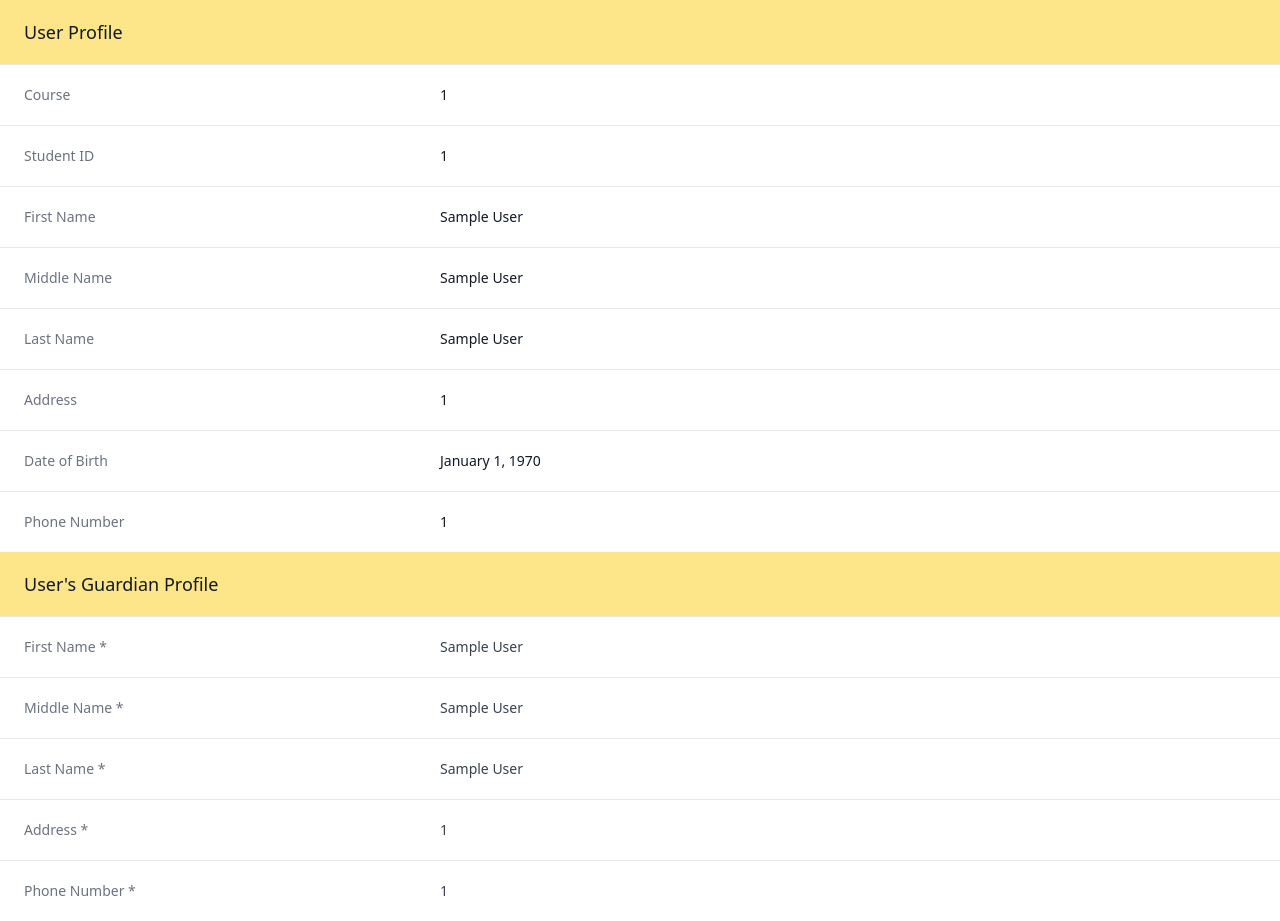
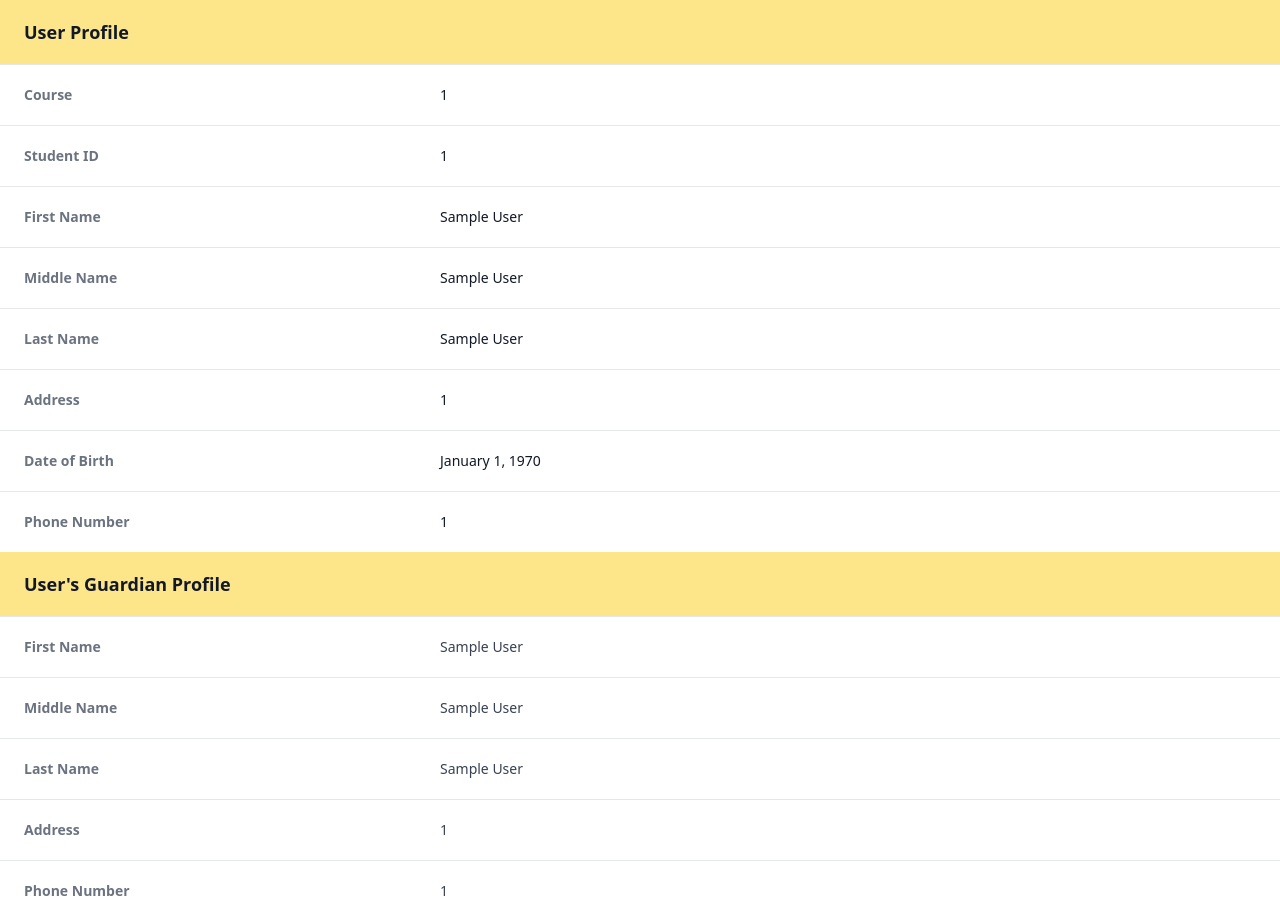
Before and after one commit to vinsrendon/IM2_Project, a PHP site: page /viewstudentinfo in a window 1280 px wide. Shown: the part 76-997 px from the top of the page. Run offline with PHP 8.4, Linux system fonts and the light colour scheme; the visitor is signed in with stand-in values (Sample User, id 1); some libraries are stand-ins or nearby versions.

Commit message:
Add files via upload

```diff
--- a/public/views/admin/viewStudentInfo.php
+++ b/public/views/admin/viewStudentInfo.php
@@ -12,14 +12,14 @@
     <?php require_once 'adminNav.php'?>
 
     <div class="px-4 py-5 sm:px-6 bg-amber-200">
-        <h3 class="text-lg leading-6 font-medium text-gray-900">
+        <h3 class="text-lg leading-6 font-bold text-gray-900">
             User Profile
         </h3>
     </div>
     <div class="border-t border-gray-200 px-4 py-5 sm:p-0">
         <dl class="sm:divide-y sm:divide-gray-200">
             <div class="py-3 sm:py-5 sm:grid sm:grid-cols-3 sm:gap-4 sm:px-6">
-                <dt class="text-sm font-medium text-gray-500">
+                <dt class="text-sm font-bold text-gray-500">
                     Course
                 </dt>
                 <dd class="mt-1 text-sm text-gray-900 sm:mt-0 sm:col-span-2">
@@ -27,7 +27,7 @@
                 </dd>
             </div>
             <div class="py-3 sm:py-5 sm:grid sm:grid-cols-3 sm:gap-4 sm:px-6">
-                <dt class="text-sm font-medium text-gray-500">
+                <dt class="text-sm font-bold text-gray-500">
                     Student ID
                 </dt>
                 <dd class="mt-1 text-sm text-gray-900 sm:mt-0 sm:col-span-2">
@@ -35,7 +35,7 @@
                 </dd>
             </div>
             <div class="py-3 sm:py-5 sm:grid sm:grid-cols-3 sm:gap-4 sm:px-6">
-                <dt class="text-sm font-medium text-gray-500">
+                <dt class="text-sm font-bold text-gray-500">
                     First Name
                 </dt>
                 <dd class="mt-1 text-sm text-gray-900 sm:mt-0 sm:col-span-2">
@@ -43,7 +43,7 @@
                 </dd>
             </div>
             <div class="py-3 sm:py-5 sm:grid sm:grid-cols-3 sm:gap-4 sm:px-6">
-                <dt class="text-sm font-medium text-gray-500">
+                <dt class="text-sm font-bold text-gray-500">
                     Middle Name
                 </dt>
                 <dd class="mt-1 text-sm text-gray-900 sm:mt-0 sm:col-span-2">
@@ -51,7 +51,7 @@
                 </dd>
             </div>
             <div class="py-3 sm:py-5 sm:grid sm:grid-cols-3 sm:gap-4 sm:px-6">
-                <dt class="text-sm font-medium text-gray-500">
+                <dt class="text-sm font-bold text-gray-500">
                     Last Name
                 </dt>
                 <dd class="mt-1 text-sm text-gray-900 sm:mt-0 sm:col-span-2">
@@ -59,7 +59,7 @@
                 </dd>
             </div>
             <div class="py-3 sm:py-5 sm:grid sm:grid-cols-3 sm:gap-4 sm:px-6">
-                <dt class="text-sm font-medium text-gray-500">
+                <dt class="text-sm font-bold text-gray-500">
                     Address
                 </dt>
                 <dd class="mt-1 text-sm text-gray-900 sm:mt-0 sm:col-span-2">
@@ -67,7 +67,7 @@
                 </dd>
             </div>
             <div class="py-3 sm:py-5 sm:grid sm:grid-cols-3 sm:gap-4 sm:px-6">
-                <dt class="text-sm font-medium text-gray-500">
+                <dt class="text-sm font-bold text-gray-500">
                     Date of Birth
                 </dt>
                 <dd class="mt-1 text-sm text-gray-900 sm:mt-0 sm:col-span-2">
@@ -75,7 +75,7 @@
                 </dd>
             </div>
             <div class="py-3 sm:py-5 sm:grid sm:grid-cols-3 sm:gap-4 sm:px-6">
-                <dt class="text-sm font-medium text-gray-500">
+                <dt class="text-sm font-bold text-gray-500">
                     Phone Number
                 </dt>
                 <dd class="mt-1 text-sm text-gray-900 sm:mt-0 sm:col-span-2">
@@ -86,47 +86,47 @@
     </div>
 
     <div class="px-4 py-5 sm:px-6 bg-amber-200">
-        <h3 class="text-lg leading-6 font-medium text-gray-900">
+        <h3 class="text-lg leading-6 font-bold text-gray-900">
             User's Guardian Profile
         </h3>
     </div>
     <div class="border-t border-gray-200 px-4 py-5 sm:p-0">
         <dl class="sm:divide-y sm:divide-gray-200">
             <div class="py-3 sm:py-5 sm:grid sm:grid-cols-3 sm:gap-4 sm:px-6">
-                <dt class="text-sm font-medium text-gray-500">
-                    First Name *
+                <dt class="text-sm font-bold text-gray-500">
+                    First Name
                 </dt>
                 <dd class="mt-1 text-sm text-gray-900 sm:mt-0 sm:col-span-2">
                     <input type="text" class="text-gray-700 bg-transparent border-0 w-full" value="<?php echo $_SESSION['temp_gfname']?>"/>
                 </dd>
             </div>
             <div class="py-3 sm:py-5 sm:grid sm:grid-cols-3 sm:gap-4 sm:px-6">
-                <dt class="text-sm font-medium text-gray-500">
-                    Middle Name *
+                <dt class="text-sm font-bold text-gray-500">
+                    Middle Name
                 </dt>
                 <dd class="mt-1 text-sm text-gray-900 sm:mt-0 sm:col-span-2">
                     <input type="text" class="text-gray-700 bg-transparent border-0 w-full" value="<?php echo $_SESSION['temp_gmname']?>"/>
                 </dd>
             </div>
             <div class="py-3 sm:py-5 sm:grid sm:grid-cols-3 sm:gap-4 sm:px-6">
-                <dt class="text-sm font-medium text-gray-500">
-                    Last Name *
+                <dt class="text-sm font-bold text-gray-500">
+                    Last Name
                 </dt>
                 <dd class="mt-1 text-sm text-gray-900 sm:mt-0 sm:col-span-2">
                     <input type="text" class="text-gray-700 bg-transparent border-0 w-full" value="<?php echo $_SESSION['temp_glname']?>"/>
                 </dd>
             </div>
             <div class="py-3 sm:py-5 sm:grid sm:grid-cols-3 sm:gap-4 sm:px-6">
-                <dt class="text-sm font-medium text-gray-500">
-                    Address *
+                <dt class="text-sm font-bold text-gray-500">
+                    Address
                 </dt>
                 <dd class="mt-1 text-sm text-gray-900 sm:mt-0 sm:col-span-2">
                     <input type="text" class="text-gray-700 bg-transparent border-0 w-full" value="<?php echo $_SESSION['temp_gaddress']?>"/>
                 </dd>
             </div>
             <div class="py-3 sm:py-5 sm:grid sm:grid-cols-3 sm:gap-4 sm:px-6">
-                <dt class="text-sm font-medium text-gray-500">
-                    Phone Number *
+                <dt class="text-sm font-bold text-gray-500">
+                    Phone Number
                 </dt>
                 <dd class="mt-1 text-sm text-gray-900 sm:mt-0 sm:col-span-2">
                     <input type="text" class="text-gray-700 bg-transparent border-0 w-full" value="<?php echo $_SESSION['temp_gpnumber']?>"/>
--- a/public/views/admin/viewStudentSubject.php
+++ b/public/views/admin/viewStudentSubject.php
@@ -63,7 +63,7 @@
                 <tr>
                     <th class="border border-amber-300 p-2 text-sm sm:text-lg">Subject Code</th>
                     <th class="border border-amber-300 p-2 text-sm sm:text-lg">Subject Name</th>
-                    <th class="border border-amber-300 p-2 text-sm sm:text-lg">Subject Units</th>
+                    <th class="border border-amber-300 p-2 text-sm sm:text-lg">Units</th>
                     <th class="border border-amber-300 p-2 text-sm sm:text-lg">Time</th>
                     <th class="border border-amber-300 p-2 text-sm sm:text-lg">Day</th>
                     <th class="border border-amber-300 p-2 text-sm sm:text-lg">Room</th>
--- a/public/views/dashboard.php
+++ b/public/views/dashboard.php
@@ -18,7 +18,7 @@
                 <tr>
                     <th class="border border-amber-300 sm:p-2 text-xs sm:text-lg">Subject Code</th>
                     <th class="border border-amber-300 sm:p-2 text-xs sm:text-lg">Subject Name</th>
-                    <th class="border border-amber-300 sm:p-2 text-xs sm:text-lg">Subject Units</th>
+                    <th class="border border-amber-300 sm:p-2 text-xs sm:text-lg">Units</th>
                     <th class="border border-amber-300 sm:p-2 text-xs sm:text-lg">Time</th>
                     <th class="border border-amber-300 sm:p-2 text-xs sm:text-lg">Day</th>
                     <th class="border border-amber-300 sm:p-2 text-xs sm:text-lg">Room</th>
```
Also changed, not shown: im2_project.sql (+15 -10 lines), public/views/admin/adminProfile.php (+16 -16 lines), public/views/admin/updateProfile.php (+4 -4 lines), public/views/profile.php (+17 -17 lines), public/lib/js/index.js.
